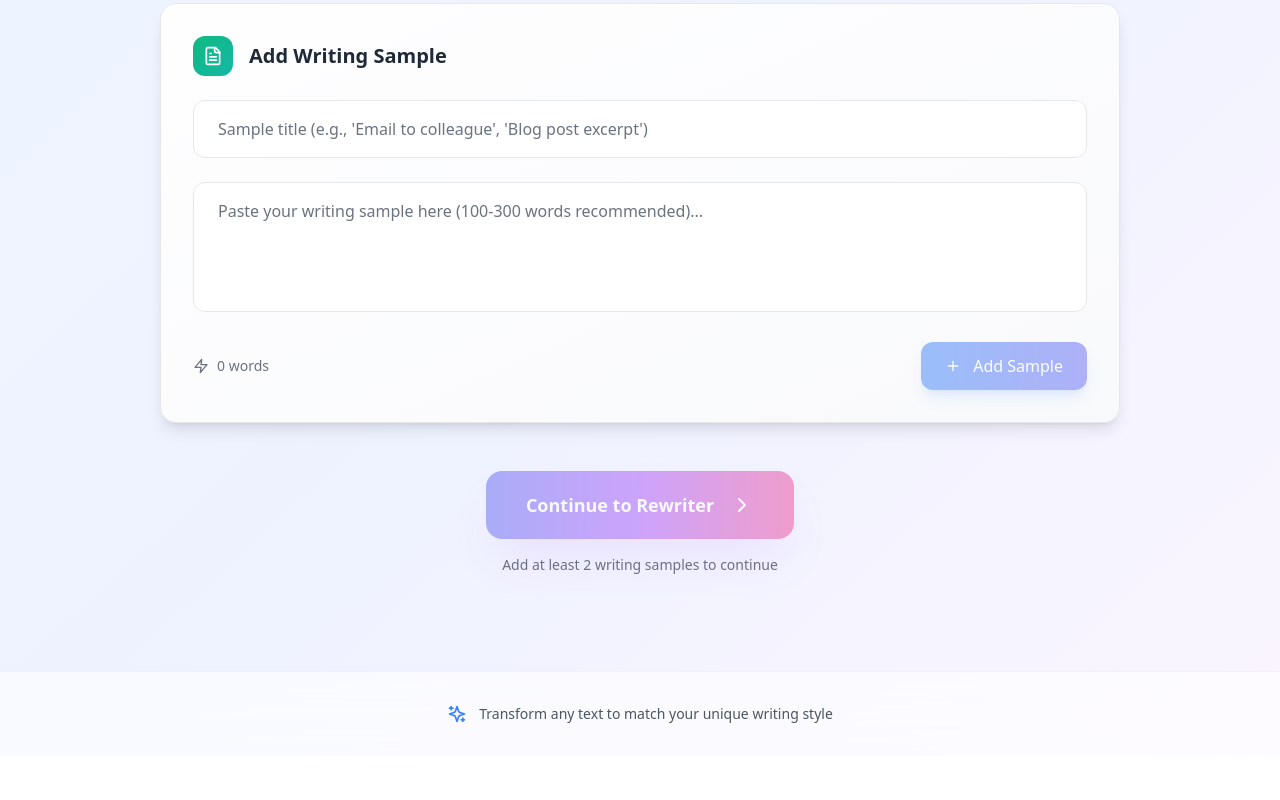
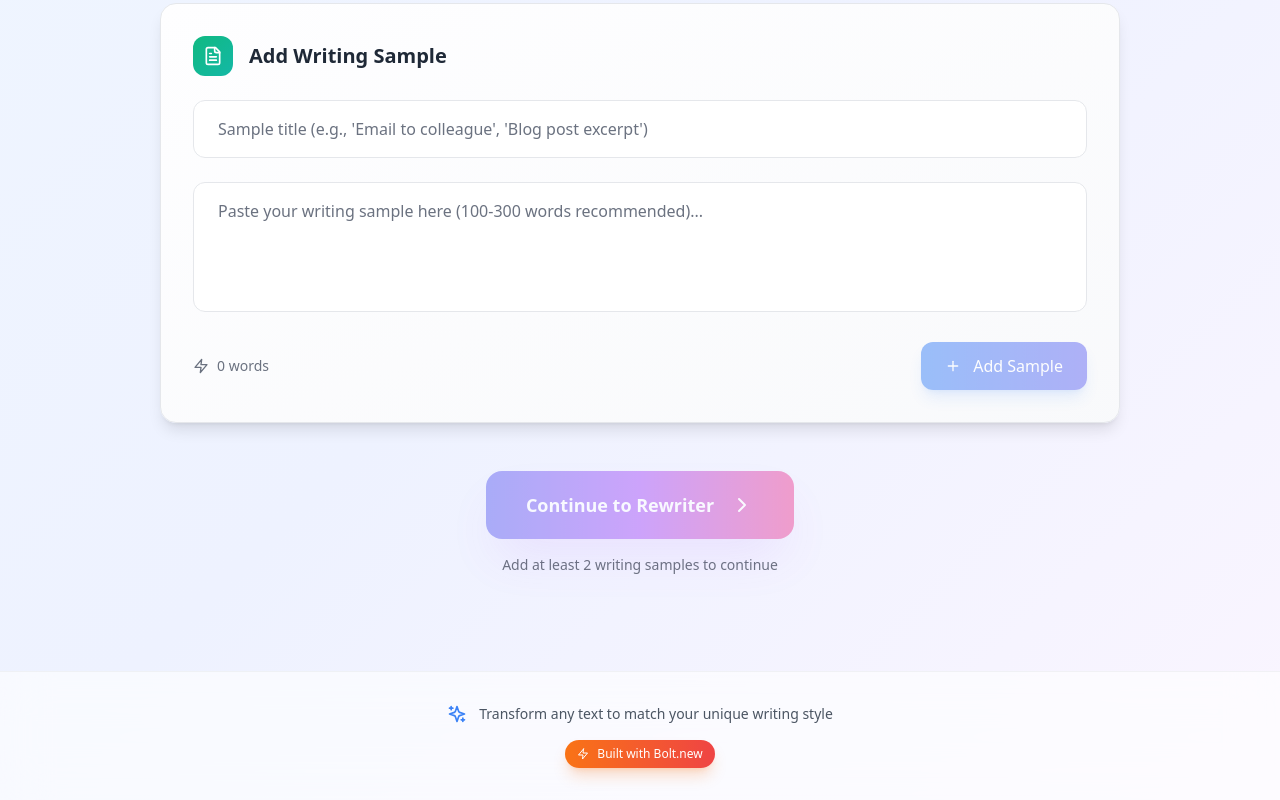
Before and after one commit to jpark8215/TweakMyText, a React (Vite) app: page / in a window 1280 px wide. Shown: the part 442-1242 px from the top of the page. Before the commit the page ends 1198 px from the top, so only its background shows below. Built offline with nearby package versions, Linux system fonts and the light colour scheme; no server answers.

Commit message:
Add Built with Bolt.new Badge

```diff
--- a/src/App.tsx
+++ b/src/App.tsx
@@ -1,5 +1,5 @@
 import React, { useState, useEffect } from 'react';
-import { PenTool, Sparkles, LogIn } from 'lucide-react';
+import { PenTool, Sparkles, LogIn, Zap } from 'lucide-react';
 import StyleCapture from './components/StyleCapture';
 import TextRewriter from './components/TextRewriter';
 import AuthModal from './components/AuthModal';
@@ -155,9 +155,22 @@ function App() {
         {/* Footer */}
         <footer className="bg-white/60 backdrop-blur-xl border-t border-gray-200/50 mt-8 sm:mt-12 lg:mt-16">
           <div className="max-w-7xl mx-auto px-4 sm:px-6 lg:px-8 py-6 sm:py-8">
-            <div className="flex items-center justify-center gap-3 text-gray-600">
-              <Sparkles className="w-4 h-4 sm:w-5 sm:h-5 text-blue-500" />
-              <span className="text-xs sm:text-sm text-center">Transform any text to match your unique writing style</span>
+            <div className="flex flex-col items-center justify-center gap-4">
+              <div className="flex items-center gap-3 text-gray-600">
+                <Sparkles className="w-4 h-4 sm:w-5 sm:h-5 text-blue-500" />
+                <span className="text-xs sm:text-sm text-center">Transform any text to match your unique writing style</span>
+              </div>
+
+              {/* Built with Bolt.new Badge */}
+              <a
+                href="https://bolt.new"
+                target="_blank"
+                rel="noopener noreferrer"
+                className="inline-flex items-center gap-2 px-3 py-1.5 bg-gradient-to-r from-orange-500 to-red-500 text-white text-xs font-medium rounded-full hover:from-orange-600 hover:to-red-600 transition-all transform hover:scale-105 shadow-lg shadow-orange-500/25"
+              >
+                <Zap className="w-3 h-3" />
+                Built with Bolt.new
+              </a>
             </div>
           </div>
         </footer>
@@ -258,9 +271,22 @@ function App() {
       {/* Footer */}
       <footer className="bg-white/60 backdrop-blur-xl border-t border-gray-200/50 mt-8 sm:mt-12 lg:mt-16">
         <div className="max-w-7xl mx-auto px-4 sm:px-6 lg:px-8 py-6 sm:py-8">
-          <div className="flex items-center justify-center gap-3 text-gray-600">
-            <Sparkles className="w-4 h-4 sm:w-5 sm:h-5 text-blue-500" />
-            <span className="text-xs sm:text-sm text-center">Transform any text to match your unique writing style</span>
+          <div className="flex flex-col items-center justify-center gap-4">
+            <div className="flex items-center gap-3 text-gray-600">
+              <Sparkles className="w-4 h-4 sm:w-5 sm:h-5 text-blue-500" />
+              <span className="text-xs sm:text-sm text-center">Transform any text to match your unique writing style</span>
+            </div>
+
+            {/* Built with Bolt.new Badge */}
+            <a
+              href="https://bolt.new"
+              target="_blank"
+              rel="noopener noreferrer"
+              className="inline-flex items-center gap-2 px-3 py-1.5 bg-gradient-to-r from-orange-500 to-red-500 text-white text-xs font-medium rounded-full hover:from-orange-600 hover:to-red-600 transition-all transform hover:scale-105 shadow-lg shadow-orange-500/25"
+            >
+              <Zap className="w-3 h-3" />
+              Built with Bolt.new
+            </a>
           </div>
         </div>
       </footer>
```
